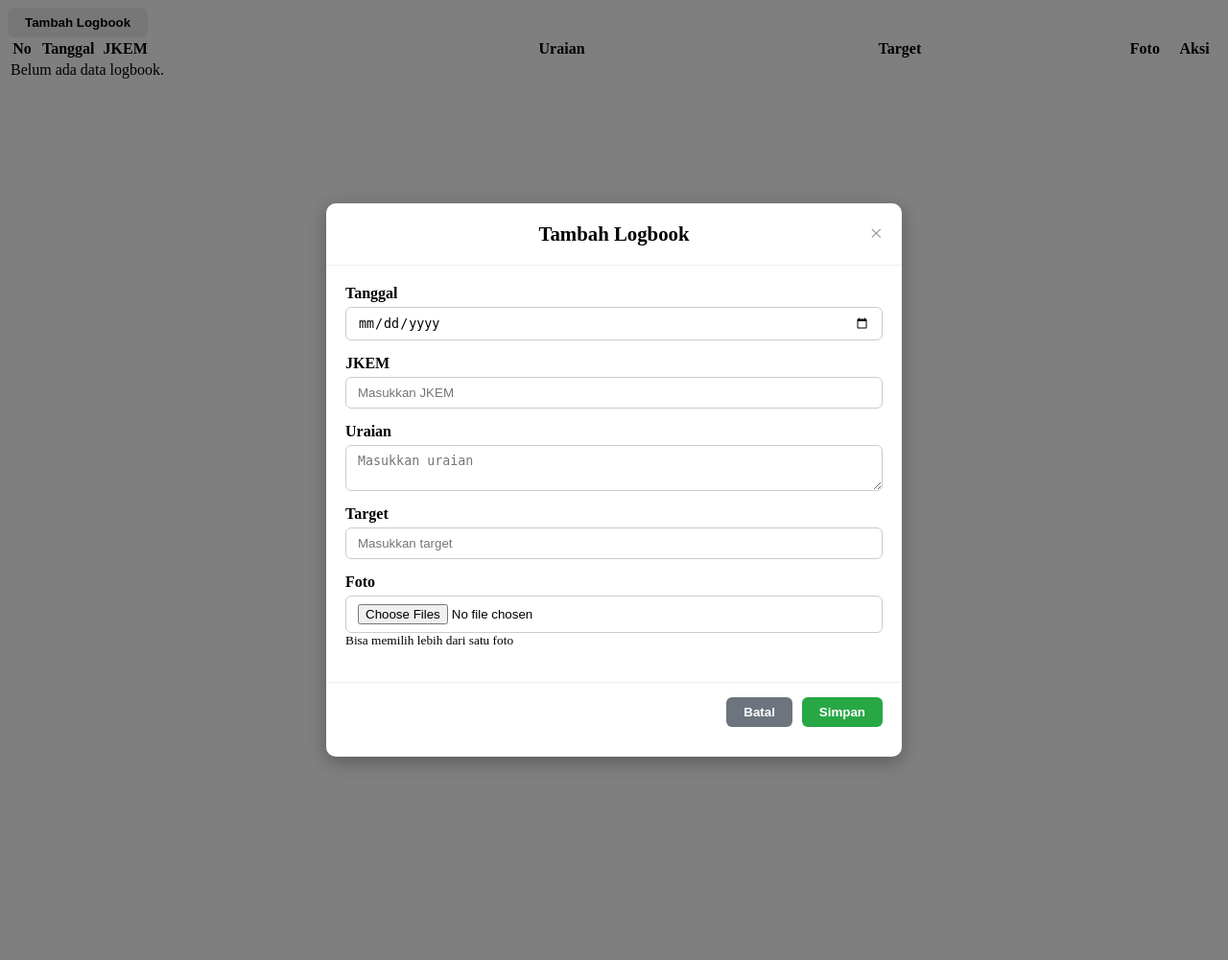
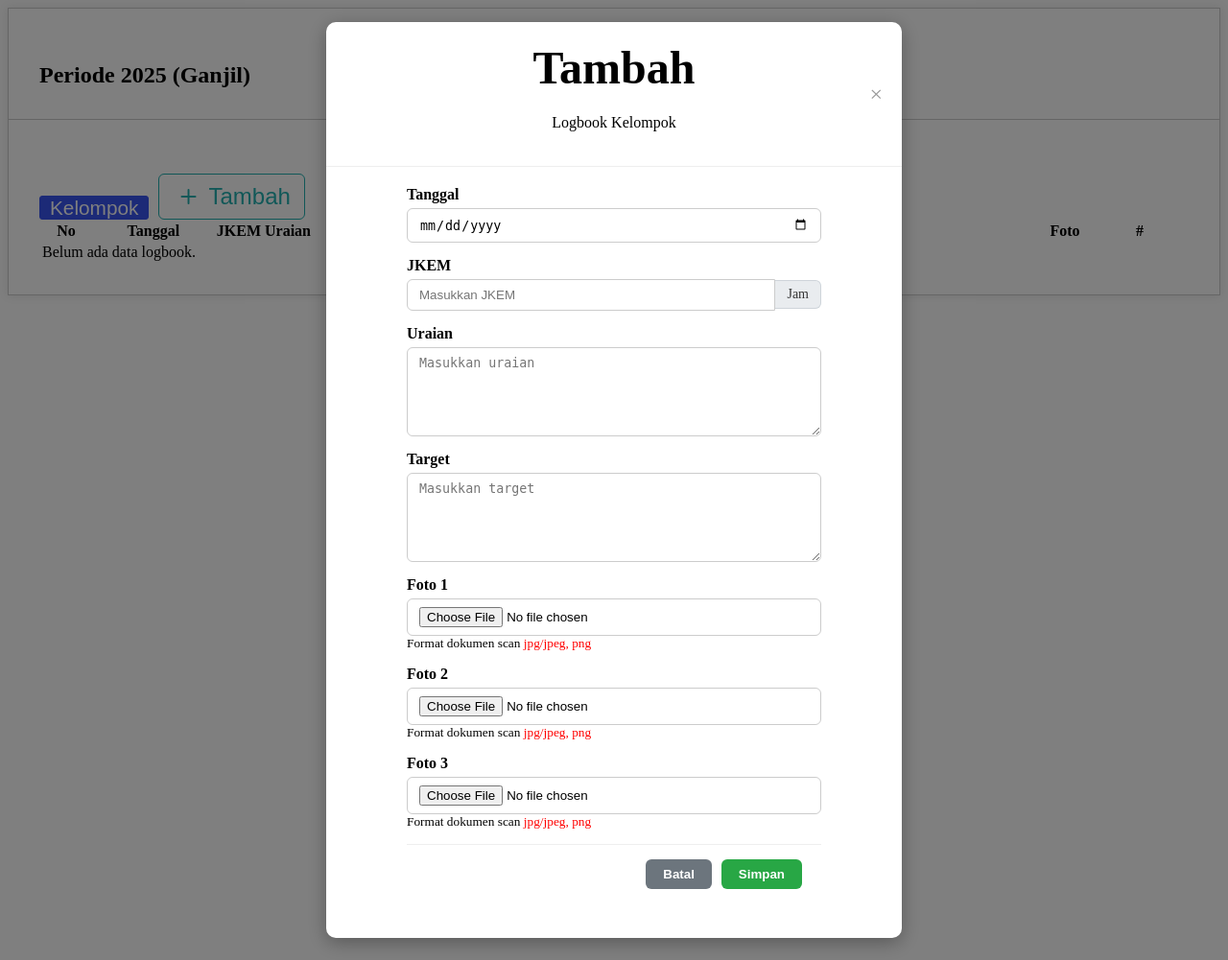
Before and after one commit to Adinmm/aku-cinta-php, a PHP site: page /uploads/views/mahasiswa/logbook.php in a window 1280 px wide, after a click on "Tambah". Shown: the whole page at 96% size. Run offline with PHP 8.4, Linux system fonts and the light colour scheme; data that the repository does not hold is empty; some libraries are stand-ins or nearby versions.

Commit message:
Refactor logbook handling and improve UI components for better usability

```diff
--- a/views/mahasiswa/logbook.php
+++ b/views/mahasiswa/logbook.php
@@ -5,23 +5,81 @@ include_once __DIR__ . '/../../controllers/CLogbook.php';
 $logbooks = CLogbook::_gi()->getAll('12345');
 ?>
 
-<div class="mb-3 text-end">
-    <button class="btn btn-primary" data-bs-toggle="modal" data-bs-target="#modalTambah">
-        <i class="bi bi-plus-circle"></i> Tambah Logbook
+<head>
+
+    <link href="https://cdn.jsdelivr.net/npm/bootstrap-icons@1.11.3/font/bootstrap-icons.css" rel="stylesheet">
+</head>
+
+<div style="
+    border: 1px solid #ccc;
+
+    box-shadow: 0 0 10px rgba(0, 0, 0, 0.1);
+
+    background-color: #fff;
+  ">
+
+    <p style="padding: 2rem; font-size: 1.5rem; border-bottom: solid 1px #ccc; font-weight: bold;">
+        Periode 2025 (Ganjil)
+    </p>
+
+    <div style="  padding: 2rem;">
+
+        <div style="display: flex; align-items: end; gap: 10px;" class="mb-3 text-end">
+
+
+            <button
+                type="button"
+                style="
+             padding: 0 10px;
+             display: inline-flex;
+             align-items: center;
+             gap: 6px;
+             cursor: pointer;
+             border: solid 1px #3954f0ff;
+             border-radius: 3px;
+             background-color: #3954f0ff;
+             color: white;
+             height: 25px;
+
+         ">
+
+                <span style="font-size:1.3rem;">Kelompok</span>
             </button>
+
+
+            <button
+                style="
+             padding: 7px 14px;
+             border: 1px solid #22b0b0ff;
+             background-color: transparent;
+             color: #22b0b0ff;
+             border-radius: 6px;
+             display: flex;
+             align-items: center;
+             gap: 5px;
+             cursor: pointer;
+         "
+                data-bs-toggle="modal"
+                data-bs-target="#modalTambah">
+                <i class="bi bi-plus" style="font-size: 2rem; line-height: 1; font-weight: 700;"></i>
+                <p style="margin: 0; line-height: 1; font-size: 1.5rem;">Tambah</p>
+            </button>
+
+
+
         </div>
 
-<div style="overflow-x:auto;">
+        <div style="overflow-x:auto; ">
             <table class="table table-striped mt-2 width:100%;">
                 <thead>
                     <tr>
                         <th style="width:5%; text-align:center;">No</th>
                         <th style="width:12%; text-align:center;">Tanggal</th>
-                <th style="min-width:450px; text-align:start;">JKEM</th> <!-- Bisa melebar -->
-                <th style="min-width:350px; text-align:start;">Uraian</th>
-                <th style="min-width:250px; text-align:start;">Target</th>
-                <th style="width:15%; text-align:center;">Foto</th>
-                <th style="width:15%; text-align:center;">Aksi</th>
+                        <th style="min-width:10px; text-align:start;">JKEM</th> <!-- Bisa melebar -->
+                        <th style="min-width:450px; text-align:start;">Uraian</th>
+                        <th style="min-width:350px; text-align:start;">Target</th>
+                        <th style="width:5%; text-align:center;">Foto</th>
+                        <th style="width:10%; text-align:center;">#</th>
 
                     </tr>
                 </thead>
@@ -46,13 +104,21 @@ $logbooks = CLogbook::_gi()->getAll('12345');
                                     <?php
                                     if (!empty($lb['foto'])) {
                                         $fotos = json_decode($lb['foto'], true);
+
                                         if (is_array($fotos) && count($fotos) > 0) {
+                                            $i = 1; // mulai dari 1
+
                                             foreach ($fotos as $foto) {
-                                        $filePath = 'http://localhost:8080/uploads/' . $foto;
-                                        echo '<a href="' . htmlspecialchars($filePath) . '" download title="Download foto">';
-                                        echo '<img src="' . htmlspecialchars($filePath) . '" alt="Foto" style="width:50px;height:50px;margin:2px;border-radius:5px;">';
-                                        echo ' <i class="fa fa-download"></i>';
-                                        echo '</a><br>';
+                                                $filePath = 'http://localhost:8080/uploads/' . htmlspecialchars($foto);
+
+                                                echo '<a href="' . $filePath . '" download title="Download foto">';
+                                                echo '<div style="display: flex; justify-content: center; align-items: center; gap: 5px; margin-bottom: 5px;">';
+                                                echo '<i class="fa fa-download" style="font-size:16px; line-height:1;"></i>';
+                                                echo '<p style="margin:0; line-height:1;">#' . $i . '</p>';
+                                                echo '</div>';
+                                                echo '</a>';
+
+                                                $i++;
                                             }
                                         } else {
                                             echo '-';
@@ -63,12 +129,13 @@ $logbooks = CLogbook::_gi()->getAll('12345');
                                     ?>
                                 </td>
 
+
                                 <td style="text-align:center;">
-                            <div style="display: flex; justify-content: center; gap: 5px;">
+                                    <div style="display: flex; justify-content: center; gap: 5px; flex-wrap: wrap;">
 
-                                <button class="btn btn-warning btn-sm" onclick="editLogbook(<?= $lb['id'] ?>, this)">Edit</button>
+                                        <button style="padding: 5px 10px; border:1px solid blue; background-color: transparent; color: blue; border-radius: 6px;" onclick="editLogbook(<?= $lb['id'] ?>, this)"><i class="fa fa-pencil"></i> Edit</button>
 
-                                <button class="btn btn-danger btn-sm" onclick="deleteLogbook(<?= $lb['id'] ?>, this)">Hapus</button>
+                                        <button style="padding: 5px 10px; border:1px solid red; background-color: transparent; color: red; border-radius: 6px;" onclick="deleteLogbook(<?= $lb['id'] ?>, this)"><i class="fa fa-trash"></i> Hapus</button>
                                     </div>
                                 </td>
                             </tr>
@@ -77,15 +144,24 @@ $logbooks = CLogbook::_gi()->getAll('12345');
                 </tbody>
             </table>
         </div>
+    </div>
+
+</div>
+
+
 
 <!-- Modal Tambah Logbook -->
-<div id="modalTambah" class="modal">
-    <div class="modal-content">
+<div style="overflow: auto;" id="modalTambah" class="modal">
+    <div class="modal-content ">
         <div class="modal-header">
-            <h4>Tambah Logbook</h4>
+            <div>
+
+                <h4 style="text-align: center; font-size: 3rem; font-weight: bold; padding-bottom: 5px;">Tambah</h4>
+                <p style="text-align: center;">Logbook Kelompok</p>
+            </div>
             <span class="close" onclick="closeModalTambah()">&times;</span>
         </div>
-        <form id="logbookForm" method="post" enctype="multipart/form-data" action="proses_tambah_logbook.php">
+        <form style="padding: 0 4rem;" id="logbookForm" method="post" enctype="multipart/form-data" action="proses_tambah_logbook.php">
             <div class="modal-body">
                 <div class="form-group">
                     <label for="tanggal">Tanggal</label>
@@ -93,22 +169,60 @@ $logbooks = CLogbook::_gi()->getAll('12345');
                 </div>
                 <div class="form-group">
                     <label for="jkem">JKEM</label>
-                    <input type="text" name="jkem" id="jkem" class="form-control" placeholder="Masukkan JKEM" required>
+                    <div style="display: flex; align-items: center;">
+                        <input
+                            type="number"
+                            name="jkem"
+                            id="jkem"
+                            class="form-control"
+                            placeholder="Masukkan JKEM"
+                            required
+                            style="border-top-right-radius: 0; border-bottom-right-radius: 0;">
+                        <span
+                            style="
+        background-color: #e9ecef;
+        border: 1px solid #ced4da;
+        border-left: none;
+        padding: 6px 12px;
+        border-top-right-radius: 6px;
+        border-bottom-right-radius: 6px;
+        font-size: 14px;
+        color: #333;
+      ">
+                            Jam
+                        </span>
                     </div>
+                </div>
+
                 <div class="form-group">
                     <label for="uraian">Uraian</label>
-                    <textarea name="uraian" id="uraian" class="form-control" placeholder="Masukkan uraian" required></textarea>
+                    <textarea name="uraian" id="uraian" class="form-control" placeholder="Masukkan uraian" rows="5" required></textarea>
                 </div>
                 <div class="form-group">
                     <label for="target">Target</label>
-                    <input type="text" name="target" id="target" class="form-control" placeholder="Masukkan target" required>
+                    <textarea name="target" id="target" class="form-control" placeholder="Masukkan target" rows="5" required></textarea>
+
                 </div>
+
+
                 <div class="form-group">
-                    <label for="foto">Foto</label>
-                    <input type="file" name="foto[]" id="foto" class="form-control" multiple>
-                    <small class="text-muted">Bisa memilih lebih dari satu foto</small>
+                    <label for="foto1">Foto 1</label>
+                    <input type="file" name="foto1" id="foto1" class="form-control" accept=".jpg,.jpeg,.png">
+                    <small class="text-muted">Format dokumen scan <span style="color: red;">jpg/jpeg, png</span></small>
                 </div>
+
+                <div class="form-group">
+                    <label for="foto2">Foto 2</label>
+                    <input type="file" name="foto2" id="foto2" class="form-control" accept=".jpg,.jpeg,.png">
+                    <small class="text-muted">Format dokumen scan <span style="color: red;">jpg/jpeg, png</span></small>
                 </div>
+
+                <div class="form-group">
+                    <label for="foto3">Foto 3</label>
+                    <input type="file" name="foto3" id="foto3" class="form-control" accept=".jpg,.jpeg,.png">
+                    <small class="text-muted">Format dokumen scan <span style="color: red;">jpg/jpeg, png</span></small>
+                </div>
+
                 <div class="modal-footer">
                     <button type="button" class="btn btn-secondary" onclick="closeModalTambah()">Batal</button>
                     <button type="submit" class="btn btn-success">Simpan</button>
@@ -117,52 +231,103 @@ $logbooks = CLogbook::_gi()->getAll('12345');
     </div>
 </div>
 
+
 <!-- Modal Edit Logbook -->
-<div id="modalEdit" class="modal">
+<div style="overflow: auto;" id="modalEdit" class="modal">
     <div class="modal-content">
         <div class="modal-header">
-            <h4>Edit Logbook</h4>
+            <div>
+                <h4 style="text-align: center; font-size: 3rem; font-weight: bold; padding-bottom: 5px;">Edit</h4>
+                <p style="text-align: center;">Logbook Kelompok</p>
+            </div>
             <span class="close" onclick="closeEditModal()">&times;</span>
         </div>
-        <form id="logbookEditForm" method="post" enctype="multipart/form-data" action="proses_edit_logbook.php">
+
+        <form style="padding: 0 4rem;" id="logbookEditForm" method="post" enctype="multipart/form-data" action="proses_edit_logbook.php">
             <input type="hidden" name="id" id="edit_id">
+
             <div class="modal-body">
                 <div class="form-group">
                     <label for="edit_tanggal">Tanggal</label>
-                    <input type="date" name="tanggal" id="edit_tanggal" class="form-control">
+                    <input type="date" name="tanggal" id="edit_tanggal" class="form-control" required>
                 </div>
+
                 <div class="form-group">
                     <label for="edit_jkem">JKEM</label>
-                    <input type="text" name="jkem" id="edit_jkem" class="form-control">
+                    <div style="display: flex; align-items: center;">
+                        <input
+                            type="number"
+                            name="jkem"
+                            id="edit_jkem"
+                            class="form-control"
+                            placeholder="Masukkan JKEM"
+                            required
+                            style="border-top-right-radius: 0; border-bottom-right-radius: 0;">
+                        <span
+                            style="
+                background-color: #e9ecef;
+                border: 1px solid #ced4da;
+                border-left: none;
+                padding: 6px 12px;
+                border-top-right-radius: 6px;
+                border-bottom-right-radius: 6px;
+                font-size: 14px;
+                color: #333;
+              ">
+                            Jam
+                        </span>
                     </div>
+                </div>
+
                 <div class="form-group">
                     <label for="edit_uraian">Uraian</label>
-                    <textarea name="uraian" id="edit_uraian" class="form-control"></textarea>
+                    <textarea name="uraian" id="edit_uraian" class="form-control" placeholder="Masukkan uraian" rows="5" required></textarea>
                 </div>
+
                 <div class="form-group">
                     <label for="edit_target">Target</label>
-                    <input type="text" name="target" id="edit_target" class="form-control">
+                    <textarea name="target" id="edit_target" class="form-control" placeholder="Masukkan target" rows="5" required></textarea>
                 </div>
+
                 <div class="form-group">
-                    <label>Foto Lama</label>
-                    <div id="edit_foto_lama" class="mb-2"></div>
+                    <label for="edit_foto1">Foto 1 (Baru)</label>
+                    <input type="file" name="foto1" id="edit_foto1" class="form-control" accept=".jpg,.jpeg,.png">
+                    <small class="text-muted">Format dokumen scan <span style="color: red;">jpg/jpeg, png</span></small>
                 </div>
+
                 <div class="form-group">
-                    <label for="edit_foto">Tambah Foto Baru</label>
-                    <input type="file" name="foto[]" id="edit_foto" class="form-control" multiple>
-                    <small class="text-muted">Bisa memilih lebih dari satu foto</small>
+                    <label for="edit_foto2">Foto 2 (Baru)</label>
+                    <input type="file" name="foto2" id="edit_foto2" class="form-control" accept=".jpg,.jpeg,.png">
+                    <small class="text-muted">Format dokumen scan <span style="color: red;">jpg/jpeg, png</span></small>
                 </div>
+
+                <div class="form-group">
+                    <label for="edit_foto3">Foto 3 (Baru)</label>
+                    <input type="file" name="foto3" id="edit_foto3" class="form-control" accept=".jpg,.jpeg,.png">
+                    <small class="text-muted">Format dokumen scan <span style="color: red;">jpg/jpeg, png</span></small>
                 </div>
+
                 <div class="modal-footer">
                     <button type="button" class="btn btn-secondary" onclick="closeEditModal()">Batal</button>
                     <button type="submit" class="btn btn-success">Update</button>
+                </div>
             </div>
         </form>
     </div>
 </div>
 
 
+
 <style>
+    /* Hilangkan panah di Chrome, Safari, Edge, Opera */
+    input[type=number]::-webkit-inner-spin-button,
+    input[type=number]::-webkit-outer-spin-button {
+        -webkit-appearance: none;
+        margin: 0;
+    }
+
+
+
     /* Semua modal memakai class sama */
     .modal {
         display: none;
@@ -333,7 +498,6 @@ $logbooks = CLogbook::_gi()->getAll('12345');
         const formData = new FormData(form);
         formData.append('action', 'insert');
 
-
         for (const [key, value] of formData.entries()) {
             if (value instanceof File) {
                 console.log(`${key}: File { name: ${value.name}, size: ${value.size} }`);
@@ -342,7 +506,6 @@ $logbooks = CLogbook::_gi()->getAll('12345');
             }
         }
 
-
         try {
             const res = await fetch('http://localhost:8080/api/logbook.php', {
                 method: 'POST',
@@ -350,25 +513,26 @@ $logbooks = CLogbook::_gi()->getAll('12345');
             });
 
             const text = await res.text();
-            console.log('Response:', text);
+            let data;
 
-            let data;
             try {
                 data = JSON.parse(text);
             } catch {
+                console.error('Response bukan JSON:', text);
                 throw new Error("Response bukan JSON! Cek PHP.");
             }
 
             if (data.status === 'success') {
                 alert('✅ Logbook berhasil disimpan!');
-                location.reload();
+                window.location.reload()
 
                 const emptyRow = document.getElementById('emptyRow');
                 if (emptyRow) emptyRow.remove();
 
-                const fotoCell = data.logbook.foto ?
-                    `<img src="http://localhost:8080/uploads/${data.logbook.foto}" alt="Foto" width="60" class="rounded">` :
+                const fotos = Array.isArray(data.logbook.foto) && data.logbook.foto.length > 0 ?
+                    data.logbook.foto.map(f => `<img src="http://localhost:8080/uploads/${f}" width="60" class="rounded me-1">`).join('') :
                     '-';
+
 
                 const newRow = document.createElement('tr');
                 newRow.innerHTML = `
@@ -377,12 +541,15 @@ $logbooks = CLogbook::_gi()->getAll('12345');
         <td>${data.logbook.jkem}</td>
         <td>${data.logbook.uraian}</td>
         <td>${data.logbook.target}</td>
-                <td>${fotoCell}</td>
+        <td>${fotos}</td>
         <td>
           <button class="btn btn-danger btn-sm" onclick="deleteLogbook(${data.logbook.id}, this)">Hapus</button>
         </td>
       `;
                 tbody.appendChild(newRow);
+
+                form.reset();
+                closeModalTambah();
             } else {
                 alert('❌ Gagal menyimpan logbook: ' + (data.message || 'Terjadi kesalahan.'));
             }
@@ -443,24 +610,7 @@ $logbooks = CLogbook::_gi()->getAll('12345');
         document.getElementById('edit_uraian').value = logbook.uraian;
         document.getElementById('edit_target').value = logbook.target;
 
-        // Tampilkan foto lama
-        const fotoLamaDiv = document.getElementById('edit_foto_lama');
-        fotoLamaDiv.innerHTML = '';
-        if (logbook.foto) {
-            const fotos = JSON.parse(logbook.foto);
-            fotos.forEach(foto => {
-                const img = document.createElement('img');
-                img.src = 'http://localhost:8080/uploads/' + foto;
-                img.alt = 'Foto';
-                img.style.width = '50px';
-                img.style.height = '50px';
-                img.style.margin = '2px';
-                img.style.borderRadius = '5px';
-                fotoLamaDiv.appendChild(img);
-            });
-        } else {
-            fotoLamaDiv.innerText = 'Tidak ada foto.';
-        }
+
 
 
         openModalEdit();
```
Also changed, not shown: api/logbook.php (+15 -23 lines), uploads/contoh_foto.jpg (deleted), uploads/foto_68ef95d31fac5.jpg (deleted), uploads/foto_68ef95d3233ac.jpg (deleted), uploads/foto_68ef95d3270ae.jpg (deleted), uploads/foto_68ef96c3ec349.jpg (deleted), uploads/foto_68ef96c3f1c95.jpg (deleted), uploads/foto_68ef96c40611b.jpg (deleted), uploads/foto_68ef973b0926c.png (deleted), uploads/foto_68efb17207dfd.jpg (deleted), uploads/foto_68f0df32748b7.png (deleted), uploads/justin-wolff-Macs-aqy6Ek-unsplash.jpg (deleted), uploads/urban-vintage-78A265wPiO4-unsplash (1).jpg (deleted), 1 other file. Lines whose indentation alone changed are shown as unchanged.
